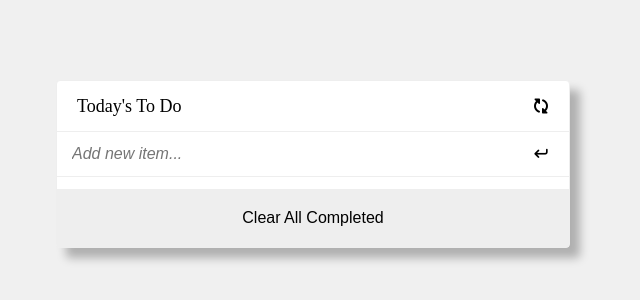
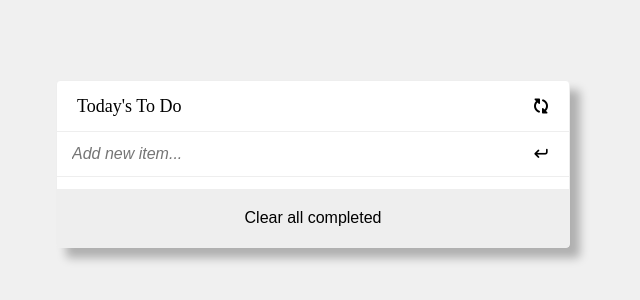
Before and after one commit to jossi30/To-Do-List, a website built with webpack: page src/index.html in a window 1280 px wide. Shown: the part 236-536 px from the top of the page, 327-967 px from the left. Built offline with nearby package versions, Linux system fonts and the light colour scheme.

Commit message:
linter check

```diff
--- a/src/index.html
+++ b/src/index.html
@@ -29,7 +29,7 @@
           </button>
         </div>
         <ul class="todo-container"></ul>
-        <button class="clear-all-btn">Clear All Completed</button>
+        <button class="clear-all-btn">Clear all completed</button>
       </section>
     </main>
   </body>
```
Also changed, not shown: dist/index.html.
